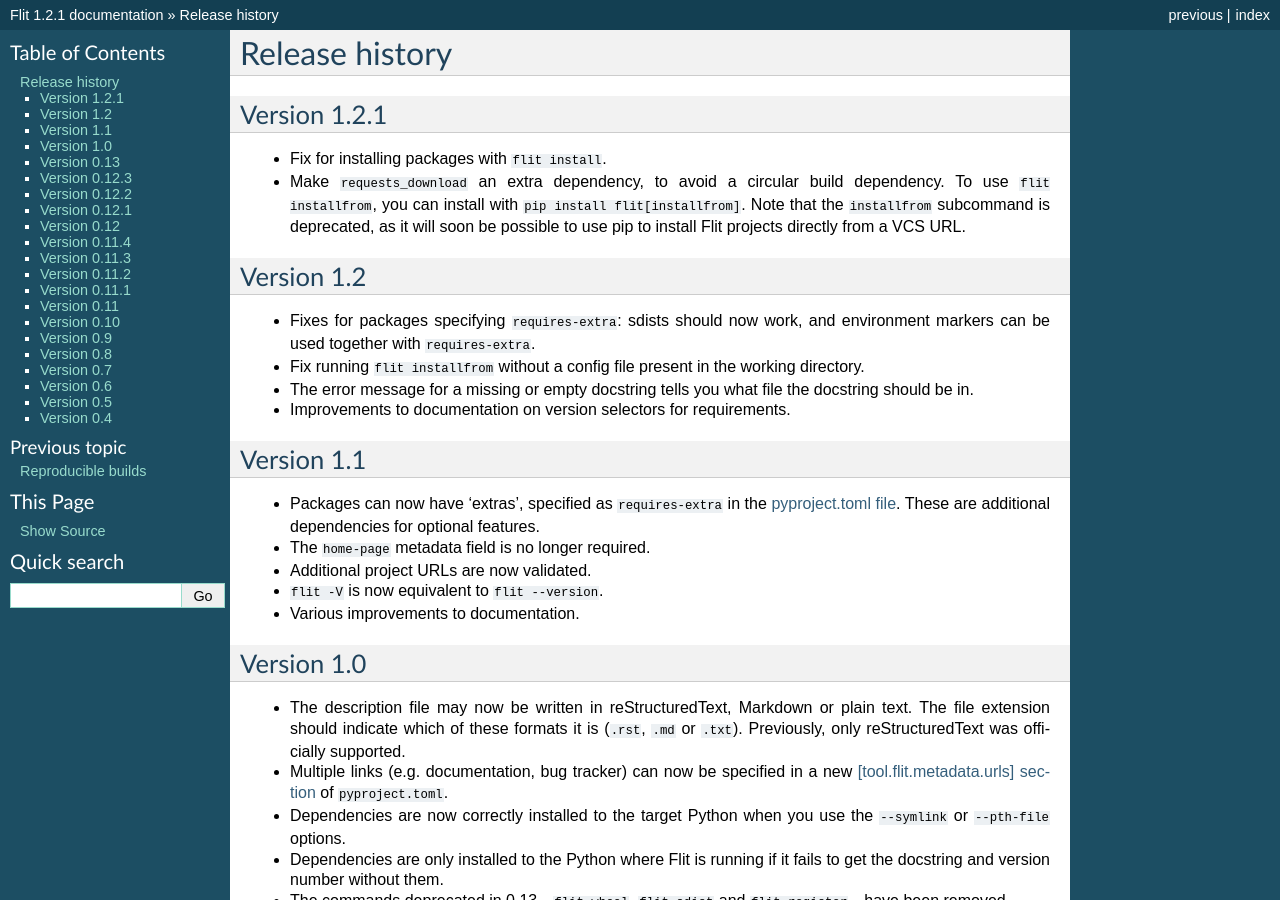
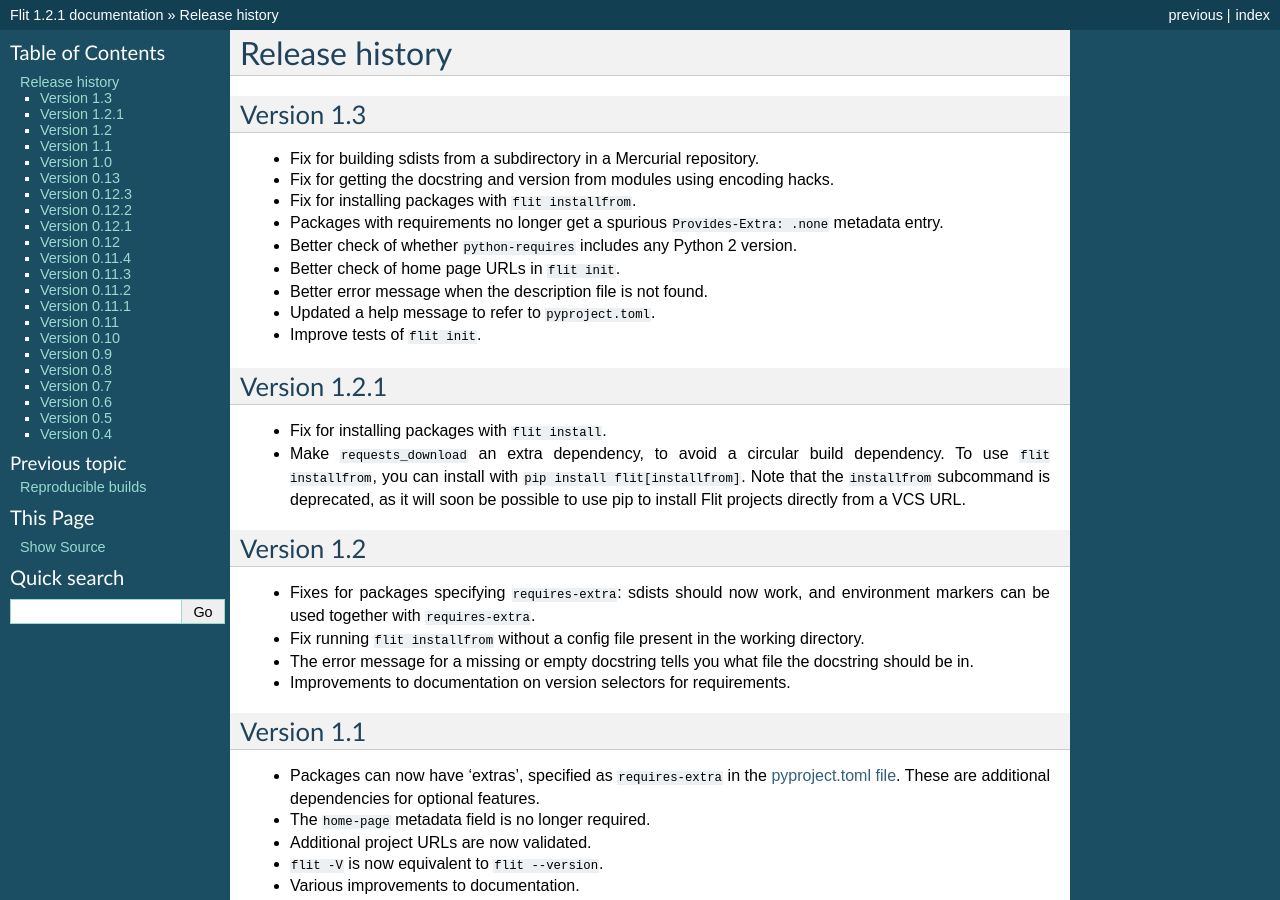
Before and after one commit to pypa/flit, a Sphinx documentation site: the page built from doc/history.rst, in a window 1280 px wide and 900 px high. Built offline with Sphinx 7.4.7, drawn with Linux system fonts in a browser that asks for light colours.

Commit message:
Release notes for 1.3

```diff
--- a/doc/history.rst
+++ b/doc/history.rst
@@ -1,5 +1,19 @@
 Release history
 ===============
+
+Version 1.3
+-----------
+
+- Fix for building sdists from a subdirectory in a Mercurial repository.
+- Fix for getting the docstring and version from modules using encoding hacks.
+- Fix for installing packages with ``flit installfrom``.
+- Packages with requirements no longer get a spurious ``Provides-Extra: .none``
+  metadata entry.
+- Better check of whether ``python-requires`` includes any Python 2 version.
+- Better check of home page URLs in ``flit init``.
+- Better error message when the description file is not found.
+- Updated a help message to refer to ``pyproject.toml``.
+- Improve tests of ``flit init``.
 
 Version 1.2.1
 -------------
```
